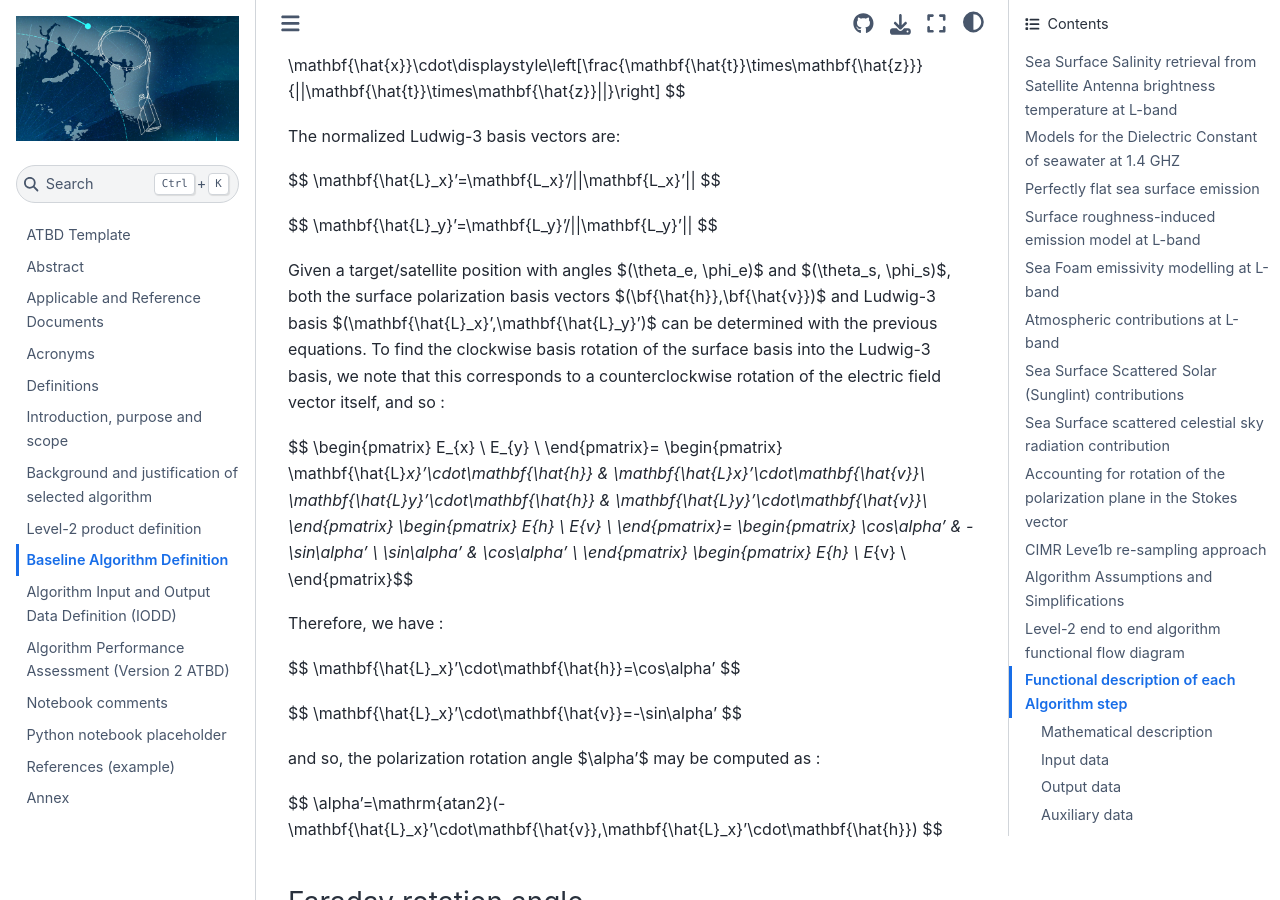
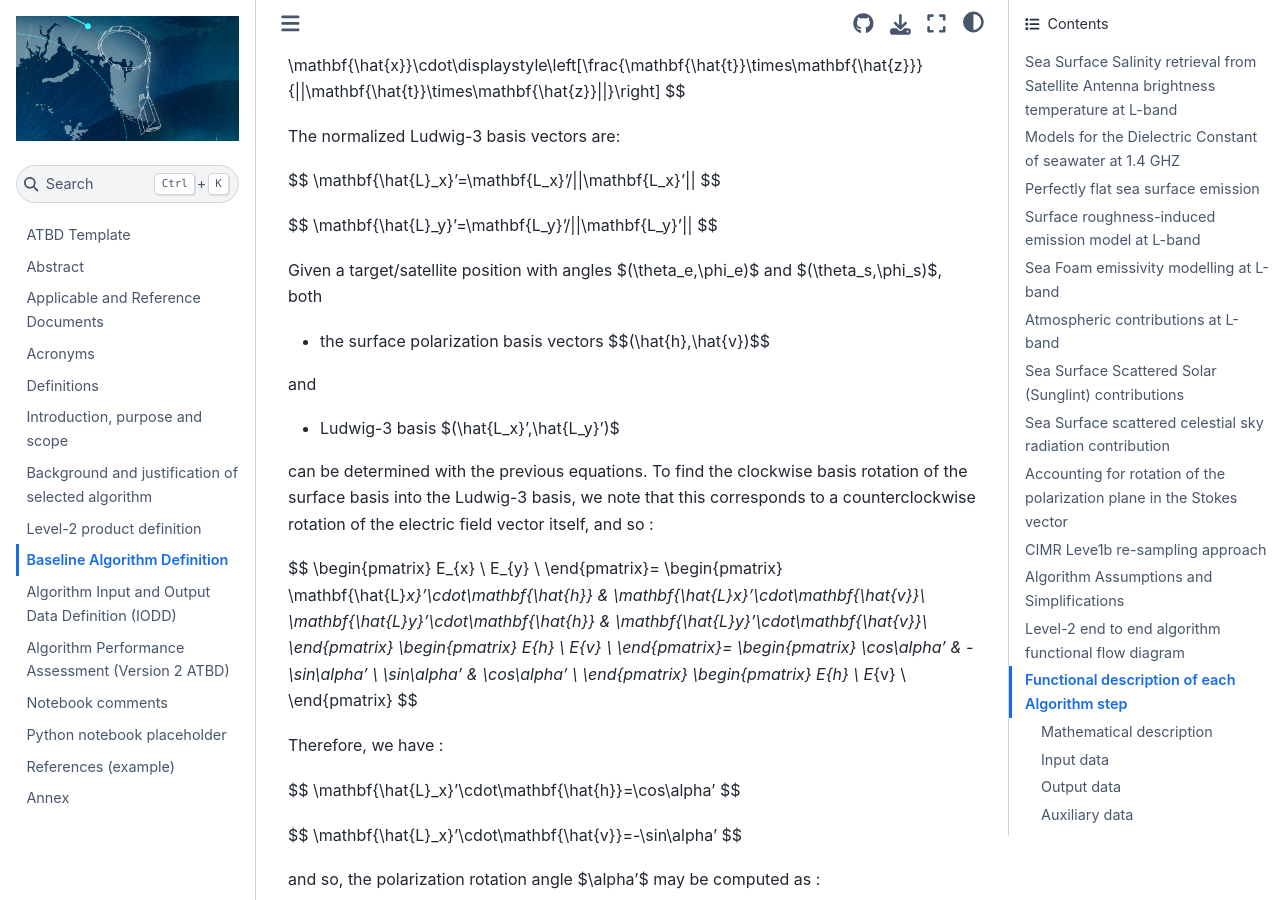
Before and after one commit to CIMR-Algos/L2SSS, a Jupyter Book: the page built from book/baseline_algorithm_definition.md, in a window 1280 px wide and 900 px high, scrolled down 39197 px. Built offline with Jupyter Book 1.0.4 settings and Sphinx 7.4.7 and the Sphinx Book theme 1.1.4, drawn with Linux system fonts in a browser that asks for light colours.

Commit message:
Update baseline_algorithm_definition.md

````diff
--- a/book/baseline_algorithm_definition.md
+++ b/book/baseline_algorithm_definition.md
@@ -1111,6 +1111,7 @@ This scattering model is using effective sea surface slope variance parameters w
 ### Accounting for rotation of the polarization plane in the Stokes vector ###
 
 In this section, we summarize the Stokes vector transformation that is applied to the forward model from the surface basis to the instrument antenna frame basis, accounting for both a change in polarization basis and the Faraday rotation associated with the passage of radiation through the ionosphere.
+
 #### From surface polarization basis to Ludwig-3 antenna basis ####
 
 <img src="ludwig-3.png" alt="fishy" class="bg-primary" width="200px">
@@ -1243,7 +1244,15 @@ $$
 \mathbf{\hat{L}_y}'=\mathbf{L_y}'/||\mathbf{L_y}'||
 $$
 
-Given a target/satellite position with angles $(\theta_e, \phi_e)$ and $(\theta_s, \phi_s)$, both the surface polarization basis vectors $(\bf{\hat{h}},\bf{\hat{v}})$ and Ludwig-3 basis $(\mathbf{\hat{L}_x}',\mathbf{\hat{L}_y}')$ can be determined with the previous equations. To find the clockwise basis rotation of the surface basis into the Ludwig-3 basis, we note that this corresponds to a counterclockwise rotation of the electric field vector itself, and so :
+Given a target/satellite position with angles $(\theta_e,\phi_e)$ and $(\theta_s,\phi_s)$, both
+
+- the surface polarization basis vectors $$(\hat{h},\hat{v})$$
+
+and
+
+- Ludwig-3 basis $(\hat{L_x}',\hat{L_y}')$
+
+can be determined with the previous equations. To find the clockwise basis rotation of the surface basis into the Ludwig-3 basis, we note that this corresponds to a counterclockwise rotation of the electric field vector itself, and so :
 
 $$
 \begin{pmatrix}
@@ -1265,7 +1274,8 @@ E_{v} \\
 \begin{pmatrix}
 E_{h} \\
 E_{v} \\
-\end{pmatrix}$$
+\end{pmatrix}
+$$
 
 Therefore, we have :
 
@@ -1335,7 +1345,7 @@ Subsection Text
 
 ### Level-2 end to end algorithm functional flow diagram
 
-<img src="../Sketch1.png" alt="fishy" class="bg-primary" width="400px">
+<img src="Sketch1.png" alt="fishy" class="bg-primary" width="800px">
 
 ```
 ---
````
